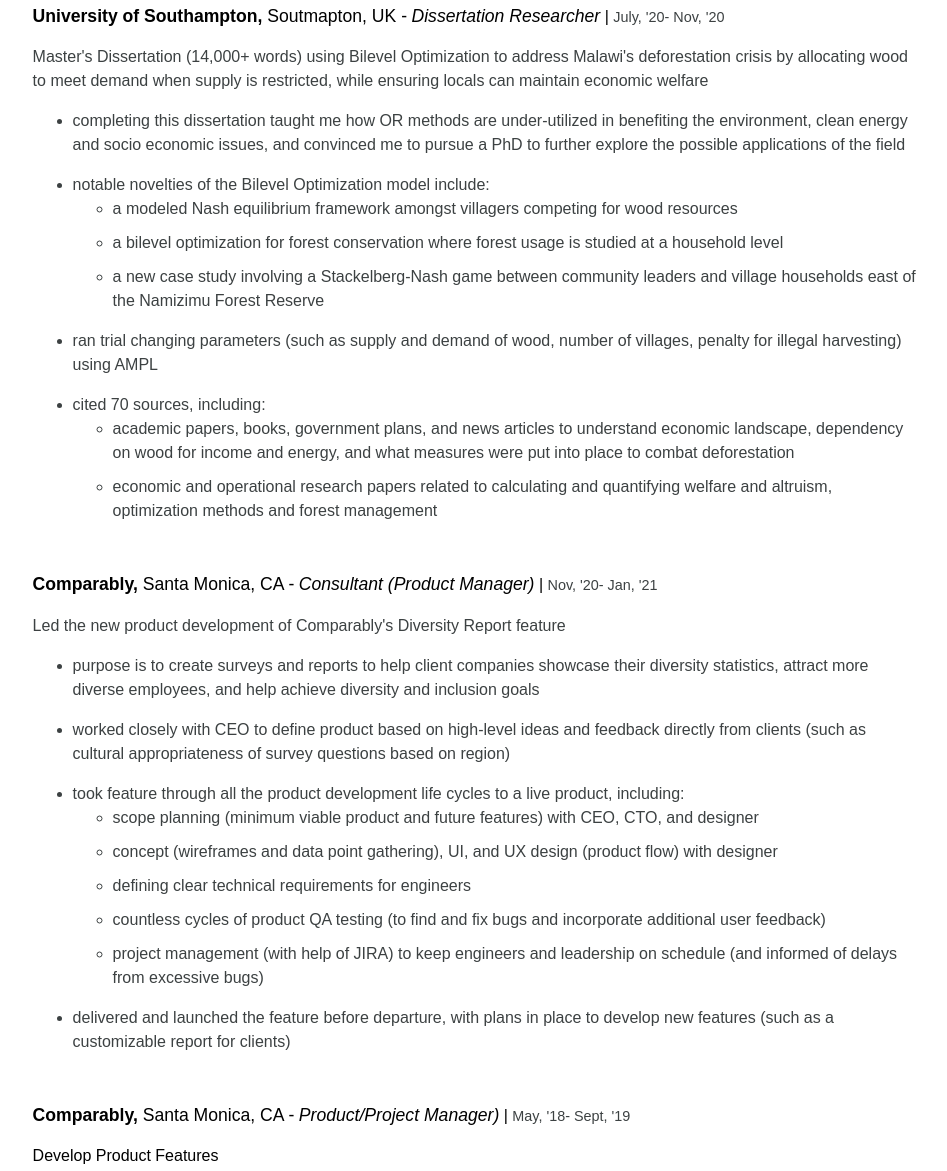
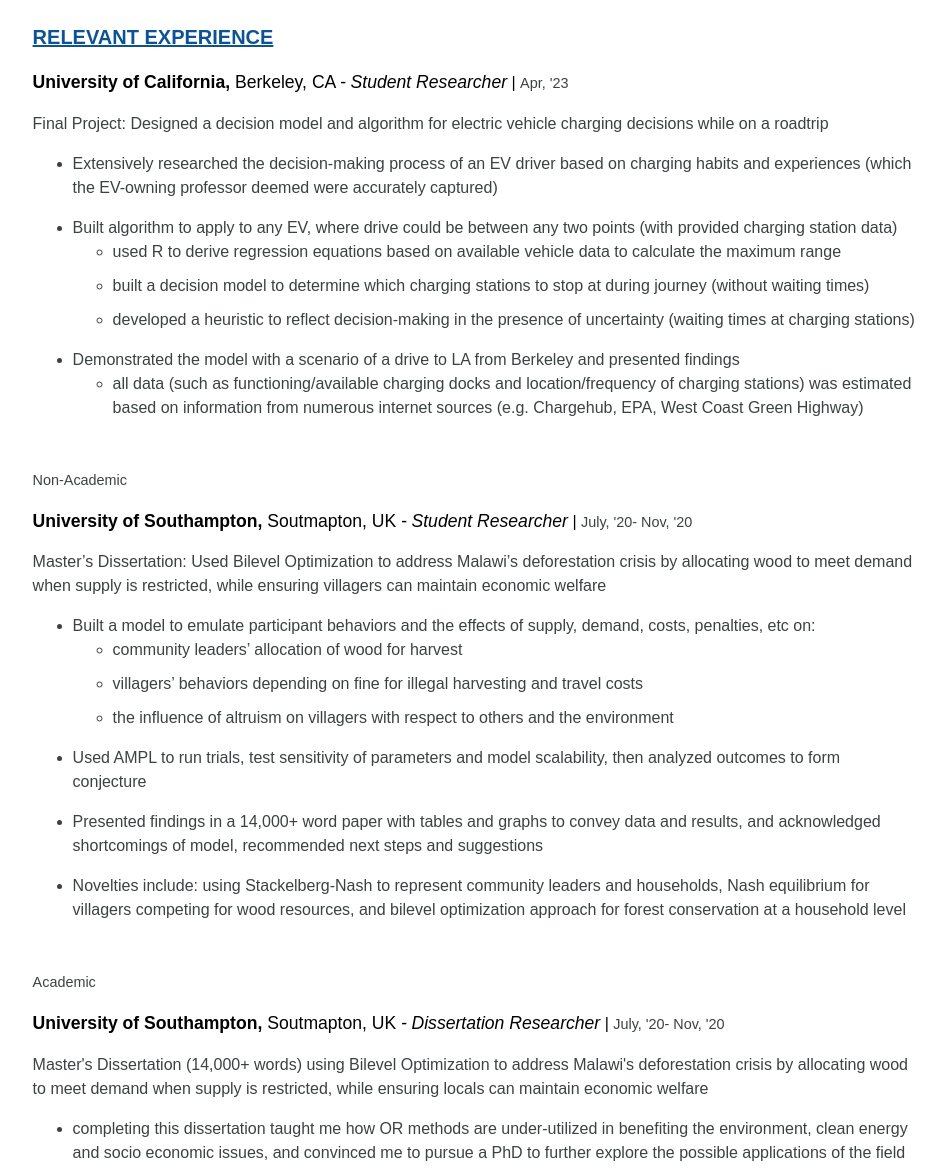
Before and after one commit to maryevoss/maryevoss.github.io, a plain HTML site: page resume.html in a window 1280 px wide. Shown: the part 623-1794 px from the top of the page, without its empty margins (165-1112 px from the left). Drawn offline with nearby package versions, Linux system fonts and the light colour scheme.

Commit message:
Update resume.html

```diff
--- a/resume.html
+++ b/resume.html
@@ -38,6 +38,7 @@
 
         <section class="sect one">
             <h3>Education</h3>
+            <p><span class="bold">University of California,</span><span class="norm"> Berkeley, CA -</span> <span class="ital">MSc Industrial Engineering and Operations Research (GPA 3.47)</span> | <span class="dates">Aug, '22- May, '23</span></p>
             <p><span class="bold">University of Southampton,</span><span class="norm"> Soutmapton, UK -</span> <span class="ital">MSc Operational Research (GPA 3.90)</span> | <span class="dates">Sept, '19- Dec, '20 (First-Class Honors, Dean's List)</span></p>
             <p><span class="bold">La Salle University</span><span class="norm"> Philadelphia, PA -</span> <span class="ital">BSc Finance & BA Mathematics (GPA 3.42)</span> | <span class="dates">Aug, '11 - Jan, '16, Honors: Cum Laude, Kappa Mu Epsilon (Mathematics Honor Society), Dean's List (Fall '15, Spring '15, Fall '11)</span></p>
             <p><span class="bold">American University of Rome,</span><span class="norm"> Rome, Italy -</span> <span class="ital">Study Abroad </span> | <span class="dates">Aug, '15 - Dec, '15</span></p>
@@ -48,6 +49,42 @@
             <h3>Relevant Experience</h3>
 
             <section>
+                <p><span class="bold">University of California,</span><span class="norm"> Berkeley, CA -</span> <span class="ital">Student Researcher</span> | <span class="dates">Apr, '23</span></p>
+                <p class="blurb">Final Project: Designed a decision model and algorithm for electric vehicle charging decisions while on a roadtrip</p>
+                <ul>
+                    <li class="out">Extensively researched the decision-making process of an EV driver based on charging habits and experiences (which the EV-owning professor deemed were accurately captured)</li>
+                    <li class="out">Built algorithm to apply to any EV, where drive could be between any two points (with provided charging station data)</li>
+                        <ul>
+                            <li class="in">used R to derive regression equations based on available vehicle data to calculate the maximum range</li>
+                            <li class="in">built a decision model to determine which charging stations to stop at during journey (without waiting times)</li>
+                            <li class="in">developed a heuristic to reflect decision-making in the presence of uncertainty (waiting times at charging stations)</li>
+                        </ul>
+                    <li class="out">Demonstrated the model with a scenario of a drive to LA from Berkeley and presented findings</li>
+                        <ul>
+                            <li class="in">all data (such as functioning/available charging docks and location/frequency of charging stations) was estimated based on information from numerous internet sources (e.g. Chargehub, EPA, West Coast Green Highway)</li>
+                        </ul>
+                </ul>
+            </section>
+
+            <section class="positions">
+                <p><span class="dates">Non-Academic</span></p>
+                <p><span class="bold">University of Southampton,</span><span class="norm"> Soutmapton, UK -</span> <span class="ital">Student Researcher</span> | <span class="dates">July, '20- Nov, '20</span></p>
+                <p class="blurb">Master’s Dissertation: Used Bilevel Optimization to address Malawi’s deforestation crisis by allocating wood to meet demand when supply is restricted, while ensuring villagers can maintain economic welfare</p>
+                <ul>
+                    <li class="out">Built a model to emulate participant behaviors and the effects of supply, demand, costs, penalties, etc on:</li>
+                        <ul>
+                            <li class="in">community leaders’ allocation of wood for harvest </li>
+                            <li class="in">villagers’ behaviors depending on fine for illegal harvesting and travel costs </li>
+                            <li class="in">the influence of altruism on villagers with respect to others and the environment</li>
+                        </ul>
+                    <li class="out">Used AMPL to run trials, test sensitivity of parameters and model scalability, then analyzed outcomes to form conjecture</li>
+                    <li class="out">Presented findings in a 14,000+ word paper with tables and graphs to convey data and results, and acknowledged shortcomings of model, recommended next steps and suggestions</li>
+                    <li class= "out">Novelties include: using Stackelberg-Nash to represent community leaders and households, Nash equilibrium for villagers competing for wood resources, and bilevel optimization approach for forest conservation at a household level</li>
+                </ul>
+            </section>
+
+            <section class="positions">
+                <p><span class="dates"> Academic</span></p>
                 <p><span class="bold">University of Southampton,</span><span class="norm"> Soutmapton, UK -</span> <span class="ital">Dissertation Researcher</span> | <span class="dates">July, '20- Nov, '20</span></p>
                 <p class="blurb">Master's Dissertation (14,000+ words) using Bilevel Optimization to address Malawi's deforestation crisis by allocating wood to meet demand when supply is restricted, while ensuring locals can maintain economic welfare</p>
                 <ul>
```
